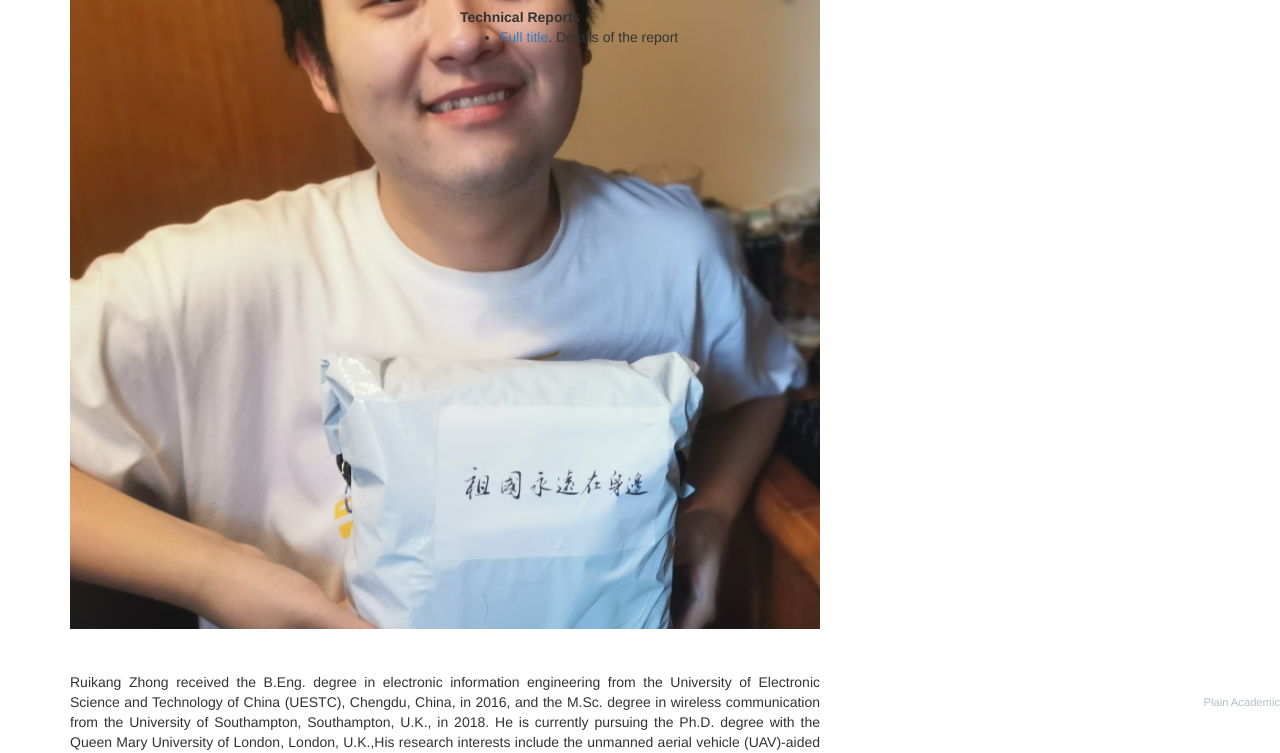
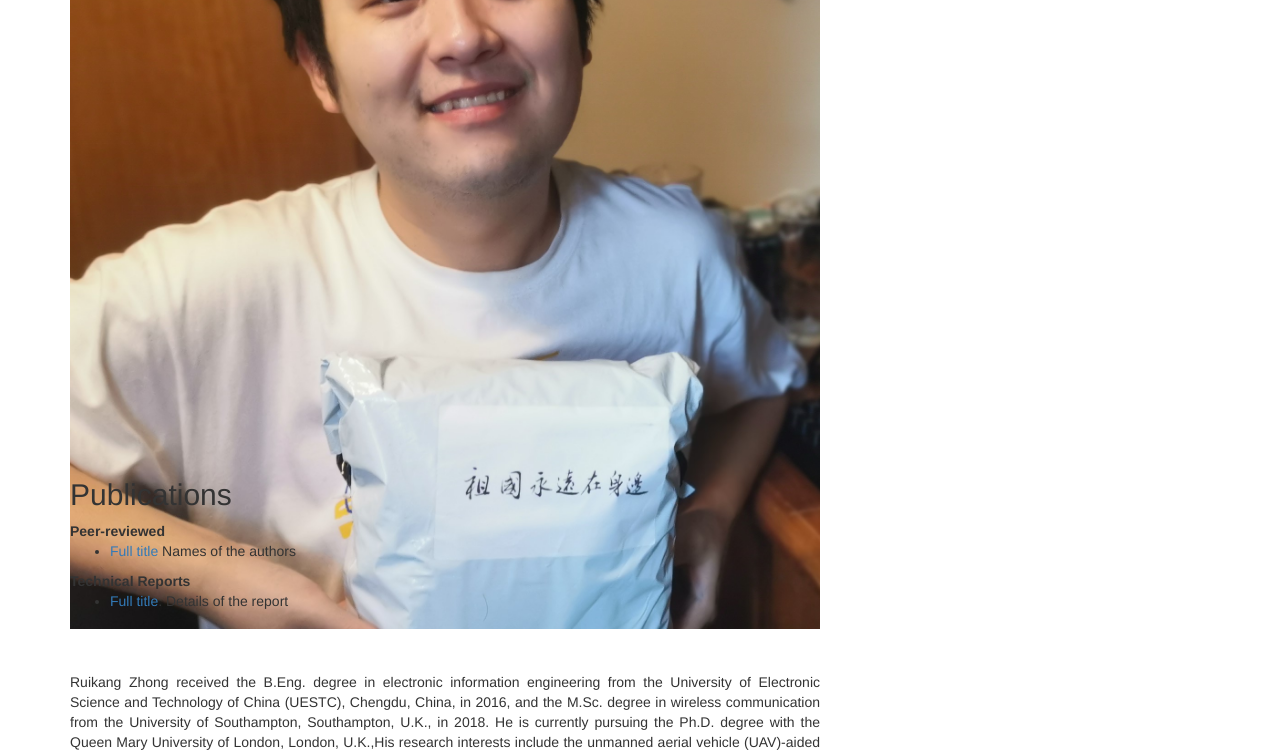
Before and after one commit to Frost-Armor/Frost-Armor.github.io, a plain HTML site: page index.html in a window 1280 px wide. Shown: the part 413-1166 px from the top of the page. Drawn offline with nearby package versions, Linux system fonts and the light colour scheme.

Commit message:
Update index.html

```diff
--- a/index.html
+++ b/index.html
@@ -48,7 +48,7 @@
         <div class="row">
 
             <!-- Entries Column -->
-            <div class="col-md-8" style="height: 20vh;">
+            <div class="col-md-8" style="height: 100vh;">
 
                 <!-- Main Image -->
                 <img class="img-responsive" src="PhotoHalf.jpg" alt=""><br>
```
